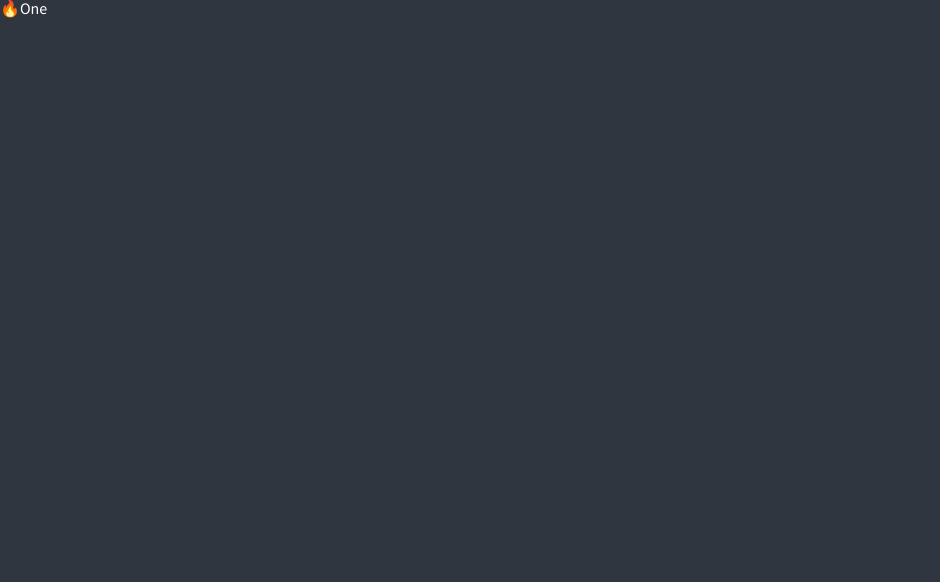
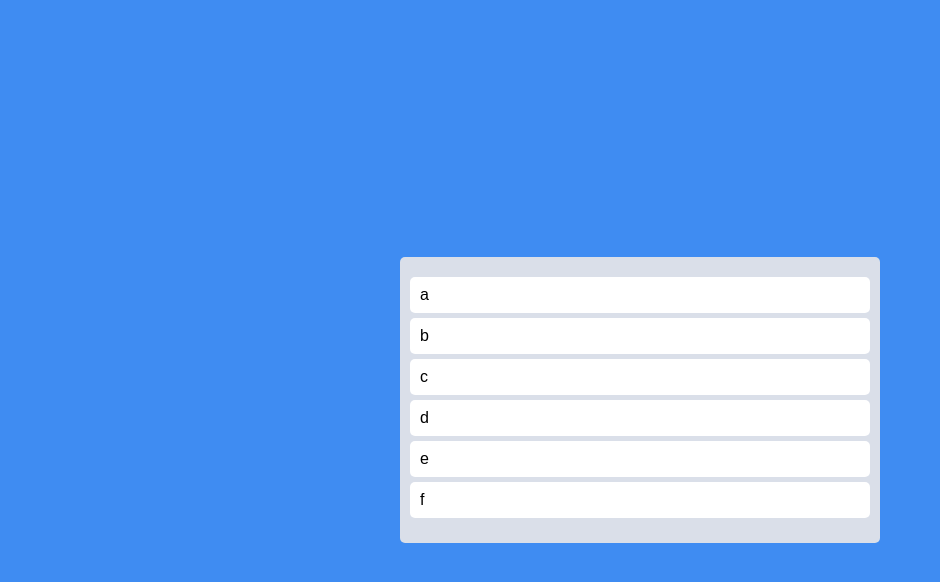
Before and after one commit to windowrainYOON/ReactJS_MC, a React (Create React App) app in the folder react-ts/: page / in a window 1280 px wide. Shown: the top 582 px of the page, without its empty margins (0-940 px from the left). Built offline with nearby package versions, Linux system fonts and the light colour scheme.

Commit message:
draggable components

```diff
--- a/react-ts/src/App.tsx
+++ b/react-ts/src/App.tsx
@@ -1,31 +1,76 @@
-import { DragDropContext, Droppable, Draggable } from "react-beautiful-dnd";
+import { DragDropContext, Droppable, Draggable, DropResult } from "react-beautiful-dnd";
+import { useRecoilState } from "recoil";
+import styled from "styled-components";
+import { toDoState } from "./atoms";
+
+const Boards = styled.div`
+  display: grid;
+  grid-template-columns: repeat(1, 1fr);
+  width: 100%;
+`;
+
+const Board = styled.div`
+  background-color: ${props => props.theme.boardColor};
+  padding-top: 30px;
+  padding: 20px 10px;
+  border-radius: 5px;
+  min-height: 200px;
+`;
+
+const Card = styled.div`
+  background-color: ${props => props.theme.cardColor};
+  border-radius: 5px;
+  padding: 10px 10px;
+  margin-bottom: 5px;
+`;
+
+const Wrapper = styled.div`
+  display: flex;
+  max-width: 480px;
+  width: 100%;
+  margin: 0 auto;
+  justify-content: center;
+  align-items: center;
+  height: 100vh;
+`;
 
 function App() {
-  const onDragEnd = () => {}
-
+  const onDragEnd = ({draggableId, destination, source}: DropResult) => {
+    if (!destination) return;
+    setToDos(oldToDos => {
+      const toDosCopy = [...oldToDos];
+      toDosCopy.splice(source.index, 1);
+      toDosCopy.splice(destination?.index, 0, draggableId);
+      return toDosCopy;
+    })
+  };
+  const [toDos, setToDos] = useRecoilState(toDoState);
   return (
     <DragDropContext onDragEnd={onDragEnd}>
-      <div>
+      <Wrapper>
+        <Boards>
           <Droppable droppableId="one">
             {(provided) =>
-            <ul ref={provided.innerRef} {...provided.droppableProps}>
-              <Draggable draggableId="first" index={0}>
-                {(magic) =>
-                  <li
+              <Board ref={provided.innerRef} {...provided.droppableProps}>
+                {toDos.map((toDo, index) => (
+                  <Draggable key={toDo} draggableId={toDo} index={index}>
+                    {(magic) => (
+                      <Card
                         ref={magic.innerRef}
                         {...magic.draggableProps}
+                        {...magic.dragHandleProps}
                       >
-                    <span {...magic.dragHandleProps}>
-                      🔥
-                    </span>
-                    One
-                  </li>
-                }
+                        {toDo}
+                      </Card>
+                    )}
                   </Draggable>
-            </ul>
+                ))}
+                {provided.placeholder}
+              </Board>
             }
           </Droppable>
-      </div>
+        </Boards>
+      </Wrapper>
     </DragDropContext>
   );
 }
--- a/react-ts/src/atoms.tsx
+++ b/react-ts/src/atoms.tsx
@@ -1,18 +1,6 @@
 import { atom, selector } from "recoil"
 
-export const minuteState = atom ({
-  key:"minutes",
-  default: 0,
-});
-
-export const hourSeletor = selector<number>({
-  key:"hours",
-  get:({get}) => {
-    const minutes = get(minuteState);
-    return minutes / 60;
-  },
-  set:({set}, newValue) => {
-    const minutes = Number(newValue) * 60;
-    set(minuteState, minutes);
-  },
-});
+export const toDoState = atom({
+  key:"toDo",
+  default: ["a", "b", "c", "d", "e", "f"],
+})
--- a/react-ts/src/index.tsx
+++ b/react-ts/src/index.tsx
@@ -61,7 +61,7 @@
   body {
     font-family: 'Source Sans Pro', sans-serif;
     background-color: ${props => props.theme.bgColor};
-    color: ${props => props.theme.textColor};
+    color: black;
   }
   a {
     text-decoration: none;
--- a/react-ts/src/styled.d.ts
+++ b/react-ts/src/styled.d.ts
@@ -2,9 +2,8 @@
 
 declare module 'styled-components' {
   export interface DefaultTheme {
-    textColor:string;
     bgColor:string;
-    accentColor:string;
-    cardBgColor:string;
+    boardColor:string;
+    cardColor:string;
   }
 }
--- a/react-ts/src/theme.ts
+++ b/react-ts/src/theme.ts
@@ -1,8 +1,7 @@
 import { DefaultTheme } from "styled-components";
 
 export const darkTheme:DefaultTheme = {
-  bgColor:"#2f3640",
-  textColor:"white",
-  accentColor:"#9c88ff",
-  cardBgColor: "transparent",
+  bgColor:"#3f8cf2",
+  boardColor:"#dadfe9",
+  cardColor:"white"
 }
```
Lines whose indentation alone changed are shown as unchanged.
